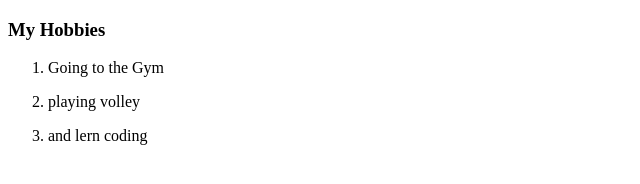
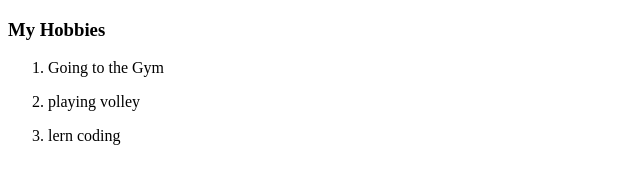
Before and after one commit to Mohamedsamyzz/resume, a plain HTML site: page hobbies.html in a window 1280 px wide. Shown: the full height of the page, 0-640 px from the left. Drawn offline with Linux system fonts and the light colour scheme.

Commit message:
hobbies.html

```diff
--- a/hobbies.html
+++ b/hobbies.html
@@ -9,7 +9,7 @@
 <ol>
     <li><p>Going to the Gym</p></li>
     <li><p>playing volley</p></li>
-    <li><p>and lern coding</p></li>
+    <li><p>lern coding</p></li>
 
 
 
```
